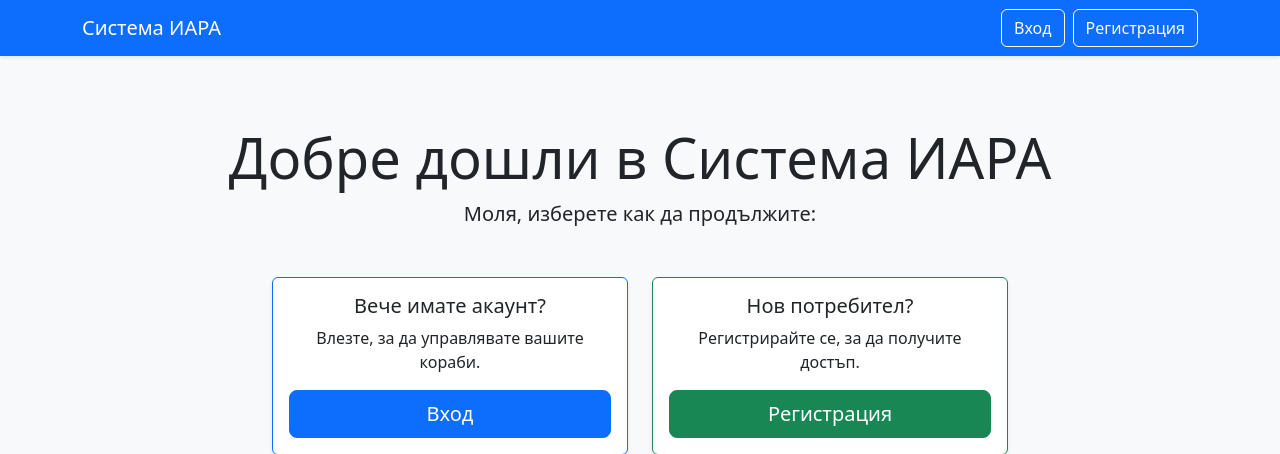
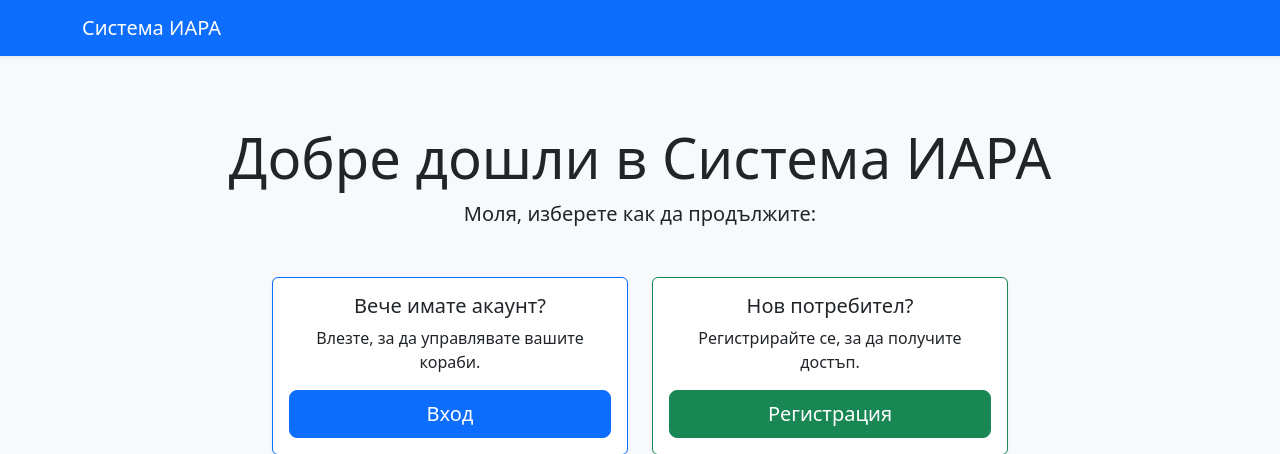
Before and after one commit to codingburgas/iara-gdbpzn-LESusova23, a Flask app: page / in a window 1280 px wide. Shown: the top 454 px of the page. Run offline with Flask 3, Linux system fonts and the light colour scheme.

Commit message:
Clean up UI: remove unused navigation buttons for a cleaner layout

```diff
--- a/templates/base.html
+++ b/templates/base.html
@@ -18,11 +18,7 @@
     <nav class="navbar navbar-expand-lg navbar-dark bg-primary shadow-sm">
         <div class="container">
             <a class="navbar-brand" href="/">Система ИАРА</a>
-            <div class="d-flex">
-                <a href="/login" class="btn btn-outline-light me-2">Вход</a>
-                <a href="/register" class="btn btn-outline-light">Регистрация</a>
             </div>
-        </div>
     </nav>
 {% endif %}
 
```
